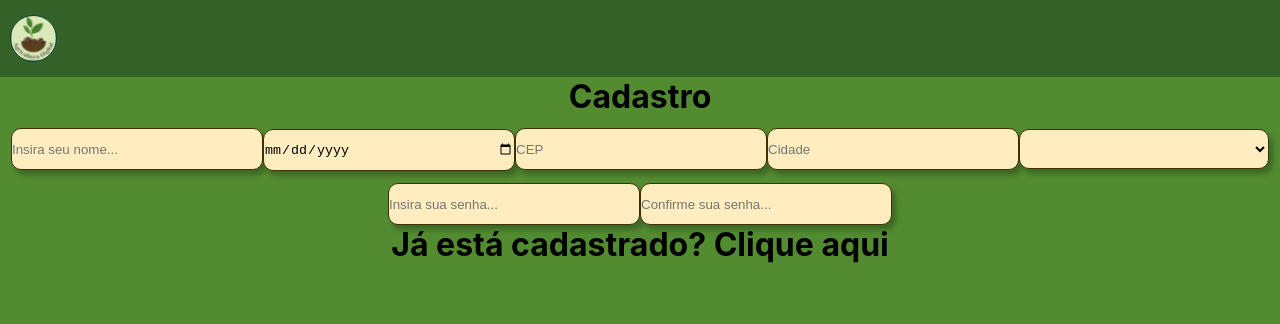
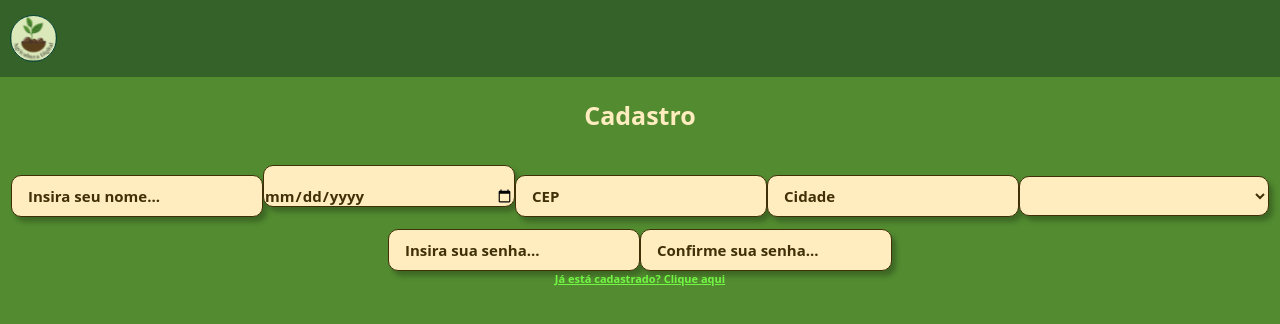
Before and after one commit to 0Dev-Yan0/Agropower, a React (Create React App) app in the folder client/: page / in a window 1280 px wide. Shown: the top 324 px of the page. Built offline with nearby package versions, Linux system fonts and the light colour scheme; no server answers.

Commit message:
modificação da aba de registro

```diff
--- a/client/src/pages/Register/index.js
+++ b/client/src/pages/Register/index.js
@@ -1,6 +1,7 @@
 import styles from './styles.module.css'
 
 import HeaderCadastro from '../components/header_cadastro'
+
 
 export default function Register() {
     return (
@@ -15,7 +16,7 @@ export default function Register() {
                     </div>
                     <div>
                             <input className={styles.container} placeholder='Insira seu nome...'></input>
-                            <input type='date' className={styles.container}></input>
+                            <input className={styles.container} type='date'></input>
                             <input className={styles.container} placeholder='CEP'></input>
                             <input className={styles.container} placeholder='Cidade'></input>
                             <select className={styles.container} placeholder='Selecione'></select>
@@ -23,7 +24,7 @@ export default function Register() {
                             <input className={styles.container} placeholder='Confirme sua senha...'></input>
                     </div>
                     <div>
-                        <h1>Já está cadastrado? Clique aqui</h1>
+                        <h1 className={styles.verifica_cadastro}>Já está cadastrado? Clique aqui</h1>
                     </div>
                 </div>
             </body>
--- a/client/src/pages/Register/styles.module.css
+++ b/client/src/pages/Register/styles.module.css
@@ -5,6 +5,8 @@
 body {
     background-color: var(--cor-fundo);
 }
+
+.titulo {}
 
 .titulo_principal {
     color: #155300;
@@ -16,7 +18,7 @@ body {
     line-height: normal;
     margin-top: 38px;
     padding: 16px;
-    text-align:center;
+    text-align: center;
 }
 
 .titulo_secundario {
@@ -40,6 +42,7 @@ body {
     margin-top: 16px;
     margin-bottom: 16px;
 }
+
 .container {
     width: 250px;
     height: 40px;
@@ -50,3 +53,55 @@ body {
     box-shadow: 4px 5px 5px 0px rgba(0, 0, 0, 0.25);
     margin-top: 12px;
 }
+
+.titulo {
+    color: #FFEDBF;
+    font-family: 'Open Sans';
+    font-size: 25px;
+    font-style: normal;
+    font-weight: 700;
+    line-height: normal;
+    padding: 21px;
+}
+
+.container::placeholder {
+    color: #403008;
+    font-family: Open Sans;
+    font-size: 15px;
+    font-style: normal;
+    font-weight: 700;
+    line-height: normal;
+    padding: 16px;
+}
+
+.container {
+    color: #403008;
+    font-family: Open Sans;
+    font-size: 15px;
+    font-style: normal;
+    font-weight: 700;
+    line-height: normal;
+}
+.date {
+    color: #403008;
+    font-family: 'Open Sans';
+    font-size: 15px;
+    font-style: normal;
+    font-weight: 700;
+    line-height: normal;
+}
+
+.verifica_cadastro {
+    color: #72F644;
+    text-align: center;
+    font-family: Open Sans;
+    font-size: 11px;
+    font-style: normal;
+    font-weight: 700;
+    line-height: normal;
+    text-decoration-line: underline;
+}
+input[type="date"]::before {
+    content: '\00a0'; /* Adiciona um espaço não quebrável como conteúdo antes do texto */
+    padding-right: 10px; /* Adiciona padding apenas no lado direito do texto */
+  }
--- a/client/src/pages/home/index.js
+++ b/client/src/pages/home/index.js
@@ -16,9 +16,7 @@ export default function Home() {
                     </div>
                     <div>
                         <h1 className={styles.titulo_video}>Veja como utilizar nosso aplicativo para melhorar sua produção e venda.</h1>
-                        <iframe width="300" height="215"
-                            src="https://www.youtube.com/embed/UlqRvh_KEKw.">
-                        </iframe>
+                        <iframe width="300" height="215" src="https://www.youtube.com/embed/UlqRvh_KEKw." />
                     </div>
                 </div>
             </body>
--- a/package.json
+++ b/package.json
@@ -7,6 +7,7 @@
         "dev": "concurrently --kill-others-on-fail \"npm run server\" \"npm run client\""
     },
     "dependencies": {
+        "@heroicons/react": "^2.0.18",
         "express": "^4.16.2",
         "react": "^18.2.0",
         "react-dom": "^18.2.0",
```
Also changed, not shown: 1 other file (tests, documents, lock files or other folders).
